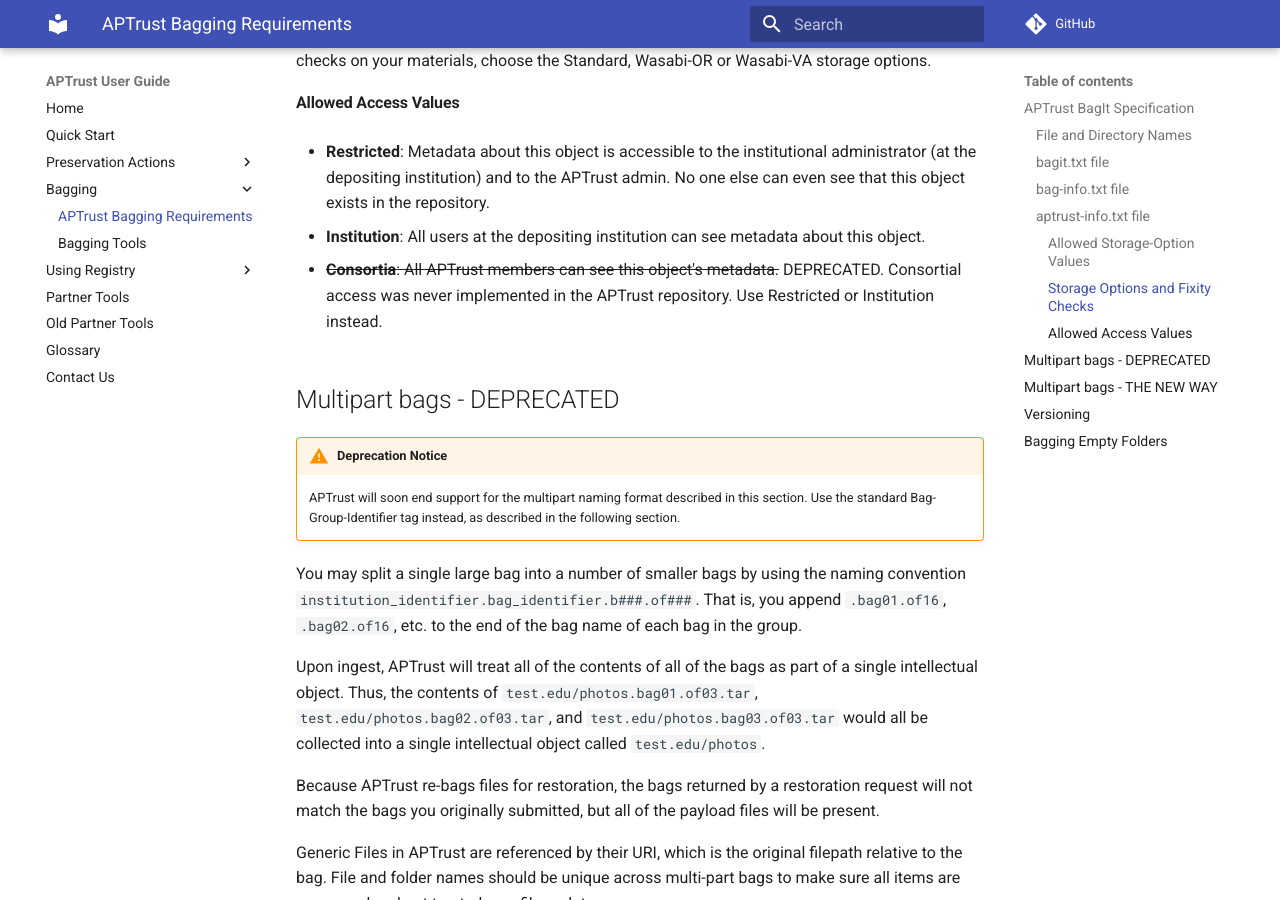
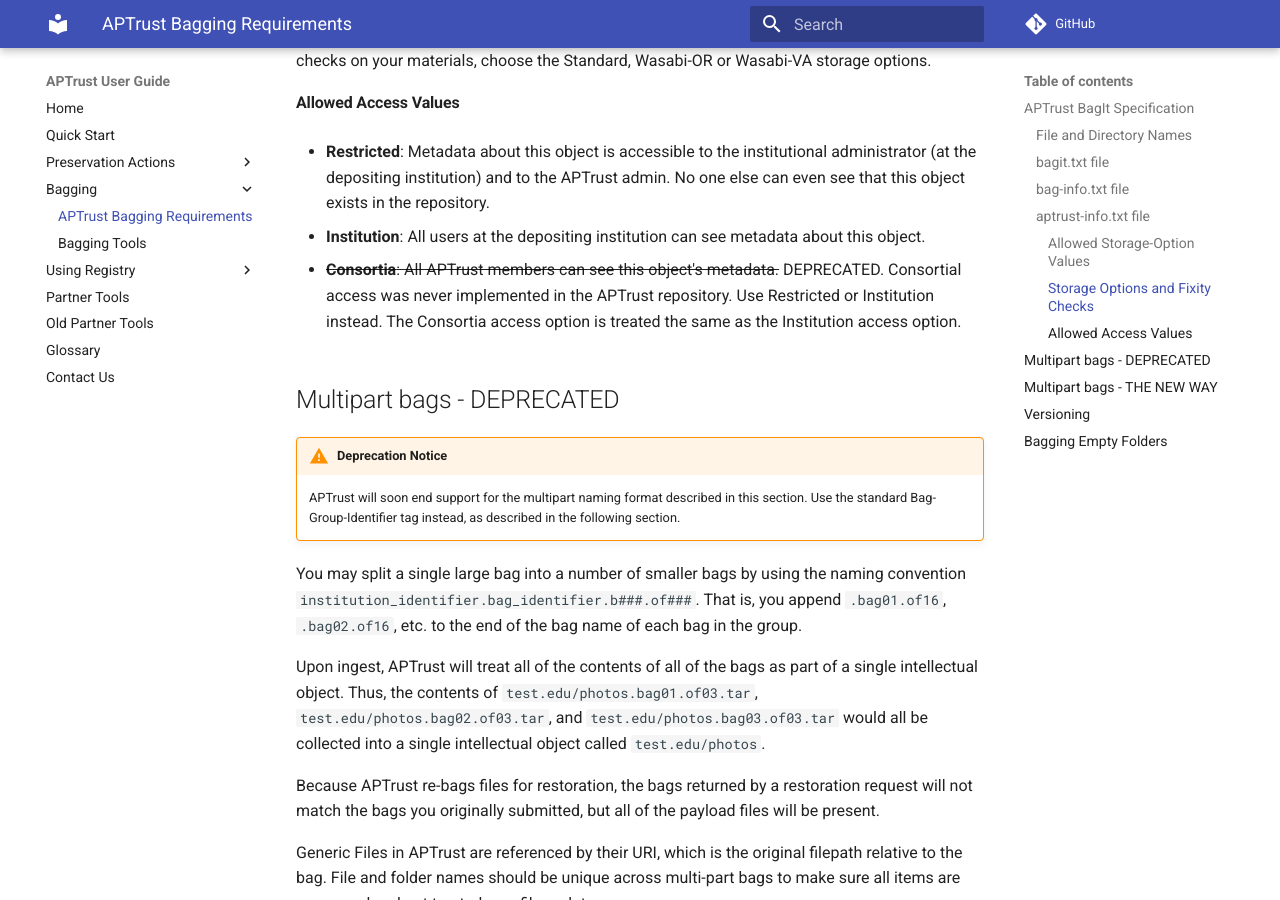
Before and after one commit to APTrust/userguide, an MkDocs documentation site: the page built from docs/bagging/index.md, in a window 1280 px wide and 900 px high, scrolled down 4386 px. Built offline with MkDocs 1.6.1 and Material for MkDocs 9.7.7, drawn with Linux system fonts in a browser that asks for light colours; comment, search, counter and statistics services are not loaded.

Commit message:
Clarified how consortia access option is treated

```diff
--- a/docs/bagging/index.md
+++ b/docs/bagging/index.md
@@ -140,7 +140,7 @@
 
 * __Institution__: All users at the depositing institution can see metadata about this object.
 
-* ~~__Consortia__: All APTrust members can see this object's metadata.~~ DEPRECATED. Consortial access was never implemented in the APTrust repository. Use Restricted or Institution instead.
+* ~~__Consortia__: All APTrust members can see this object's metadata.~~ DEPRECATED. Consortial access was never implemented in the APTrust repository. Use Restricted or Institution instead. The Consortia access option is treated the same as the Institution access option.
 
 ## Multipart bags - DEPRECATED
 
```
